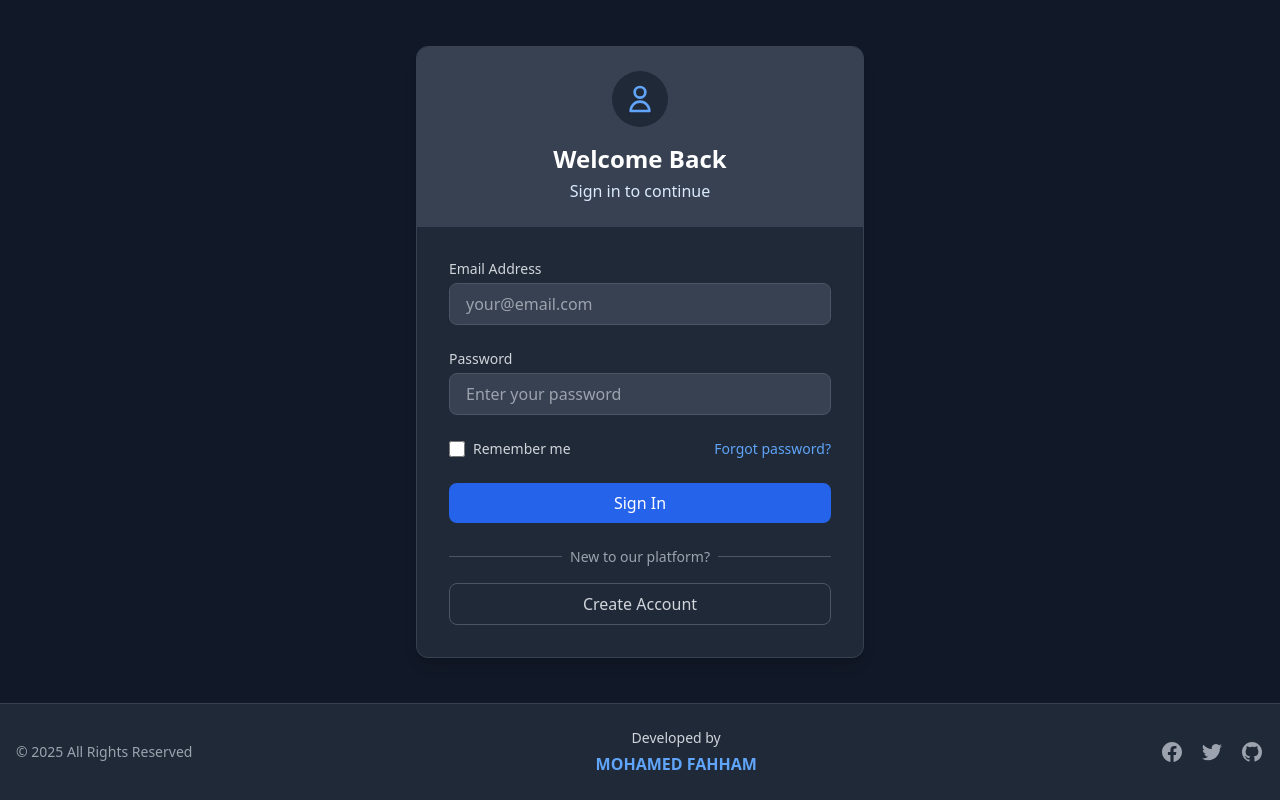
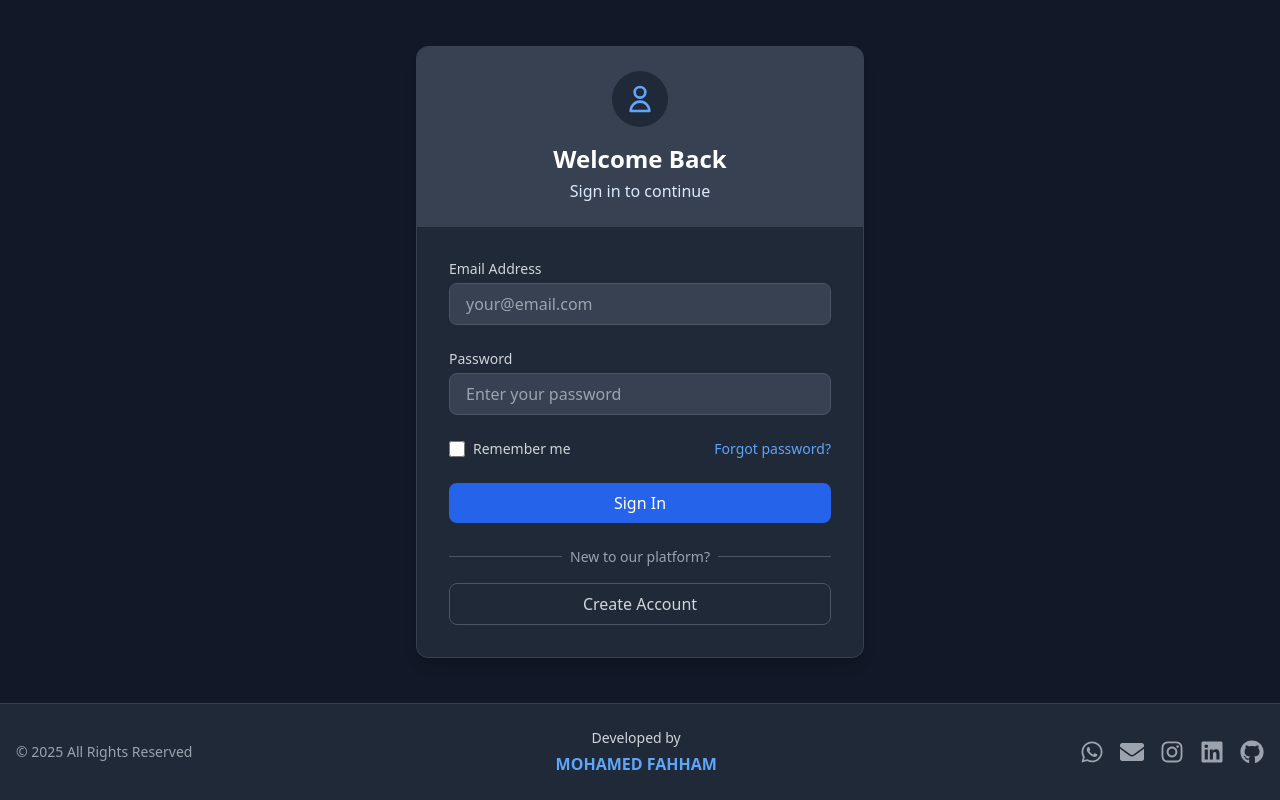
Before and after one commit to FahhaMohamed/Zoom-Clone-WebRTC, a React (Create React App) app in the folder client/: page /login in a window 1280 px wide. Built offline with nearby package versions, Linux system fonts and the light colour scheme.

Commit message:
added loading indicator

```diff
--- a/client/package.json
+++ b/client/package.json
@@ -12,6 +12,7 @@
     "react-dom": "^19.1.0",
     "react-hot-toast": "^2.5.2",
     "react-icons": "^5.5.0",
+    "react-loading-indicators": "^1.0.1",
     "react-redux": "^9.2.0",
     "react-router-dom": "^7.5.2",
     "react-scripts": "5.0.1",
--- a/client/src/App.js
+++ b/client/src/App.js
@@ -1,4 +1,4 @@
-import React from "react";
+import React, { useState } from "react";
 import {
   BrowserRouter as Router,
   Routes,
@@ -9,17 +9,23 @@ import HomePage from "./pages/HomePage";
 import LoginPage from "./pages/LoginPage";
 import RoomPage from "./pages/RoomPage";
 import AuthChecker from "./services/AuthChecker";
+import LoadingIndicator from "./components/loadingIndicator";
 
 const App = () => {
+  const [loading, setLoading] = useState(true);
   return (
     <Router>
-      <AuthChecker />
+      <AuthChecker setLoading={setLoading} />
+      {loading ? (
+        <LoadingIndicator />
+      ) : (
         <Routes>
           <Route path="*" element={<Navigate to="/login" replace />} />
           <Route path="/login" element={<LoginPage />} />
           <Route path="/home" element={<HomePage />} />
           <Route path="/room/:id" element={<RoomPage />} />
         </Routes>
+      )}
     </Router>
   );
 };
--- /dev/null
+++ b/client/src/components/loadingIndicator.js
@@ -0,0 +1,34 @@
+import { FourSquare } from "react-loading-indicators";
+import React from "react";
+import SocialLinks from "./socialLinks";
+
+export default function LoadingWithFooter() {
+  return (
+    <div className="flex flex-col min-h-screen">
+      <main className="flex-1 flex flex-col justify-center items-center bg-gray-900">
+        <FourSquare color="#D1D5DB" />
+        {/* <strong style={{color:"#D1D5DB"}}>Loading...</strong> */}
+      </main>
+
+      {/* Footer */}
+      <footer className="py-6 bg-gray-800 border-t border-gray-700">
+        <div className="container mx-auto px-4">
+          <div className="flex flex-col md:flex-row justify-between items-center">
+            <div className="text-center md:text-left mb-4 md:mb-0">
+              <p className="text-gray-400 text-sm">
+                © {new Date().getFullYear()} All Rights Reserved
+              </p>
+            </div>
+            <div className="flex flex-col items-center">
+              <p className="text-gray-300 font-medium text-sm mb-1">
+                Developed by
+              </p>
+              <p className="text-blue-400 font-bold">MOHAMED FAHHAM</p>
+            </div>
+            <SocialLinks/>
+          </div>
+        </div>
+      </footer>
+    </div>
+  );
+}
--- /dev/null
+++ b/client/src/components/socialLinks.js
@@ -0,0 +1,66 @@
+import {
+    FaWhatsapp,
+    FaEnvelope,
+    FaInstagram,
+    FaLinkedin,
+    FaGithub,
+  } from "react-icons/fa";
+
+  export default function SocialLinks() {
+    const linkClasses = "text-gray-400 hover:text-blue-400";
+    const iconClasses = "h-6 w-6";
+
+    return (
+      <div className="flex space-x-4 mt-4 md:mt-0">
+        {/* WhatsApp */}
+        <a
+          href="https://wa.me/1234567890"
+          className={linkClasses}
+          target="_blank"
+          rel="noopener noreferrer"
+        >
+          <span className="sr-only">WhatsApp</span>
+          <FaWhatsapp className={iconClasses} aria-hidden="true" />
+        </a>
+
+        {/* Email */}
+        <a href="mailto:youremail@example.com" className={linkClasses}>
+          <span className="sr-only">Email</span>
+          <FaEnvelope className={iconClasses} aria-hidden="true" />
+        </a>
+
+        {/* Instagram */}
+        <a
+          href="https://instagram.com/yourprofile"
+          className={linkClasses}
+          target="_blank"
+          rel="noopener noreferrer"
+        >
+          <span className="sr-only">Instagram</span>
+          <FaInstagram className={iconClasses} aria-hidden="true" />
+        </a>
+
+        {/* LinkedIn */}
+        <a
+          href="https://linkedin.com/in/yourprofile"
+          className={linkClasses}
+          target="_blank"
+          rel="noopener noreferrer"
+        >
+          <span className="sr-only">LinkedIn</span>
+          <FaLinkedin className={iconClasses} aria-hidden="true" />
+        </a>
+
+        {/* GitHub */}
+        <a
+          href="https://github.com/yourusername"
+          className={linkClasses}
+          target="_blank"
+          rel="noopener noreferrer"
+        >
+          <span className="sr-only">GitHub</span>
+          <FaGithub className={iconClasses} aria-hidden="true" />
+        </a>
+      </div>
+    );
+  }
--- a/client/src/pages/LoginPage.js
+++ b/client/src/pages/LoginPage.js
@@ -2,6 +2,7 @@ import React, { useEffect, useState } from "react";
 import { useDispatch, useSelector } from "react-redux";
 import { login, register } from "../services/auth.service";
 import { useNavigate } from "react-router-dom";
+import SocialLinks from "../components/socialLinks";
 
 function LoginPage() {
   const [isLoginView, setIsLoginView] = useState(true);
@@ -204,49 +205,7 @@ function LoginPage() {
               </p>
               <p className="text-blue-400 font-bold">MOHAMED FAHHAM</p>
             </div>
-            <div className="flex space-x-4 mt-4 md:mt-0">
-              <a href="/" className="text-gray-400 hover:text-blue-400">
-                <span className="sr-only">Facebook</span>
-                <svg
-                  className="h-6 w-6"
-                  fill="currentColor"
-                  viewBox="0 0 24 24"
-                  aria-hidden="true"
-                >
-                  <path
-                    fillRule="evenodd"
-                    d="M22 12c0-5.523-4.477-10-10-10S2 6.477 2 12c0 4.991 3.657 9.128 8.438 9.878v-6.987h-2.54V12h2.54V9.797c0-2.506 1.492-3.89 3.777-3.89 1.094 0 2.238.195 2.238.195v2.46h-1.26c-1.243 0-1.63.771-1.63 1.562V12h2.773l-.443 2.89h-2.33v6.988C18.343 21.128 22 16.991 22 12z"
-                    clipRule="evenodd"
-                  />
-                </svg>
-              </a>
-              <a href="/" className="text-gray-400 hover:text-blue-400">
-                <span className="sr-only">Twitter</span>
-                <svg
-                  className="h-6 w-6"
-                  fill="currentColor"
-                  viewBox="0 0 24 24"
-                  aria-hidden="true"
-                >
-                  <path d="M8.29 20.251c7.547 0 11.675-6.253 11.675-11.675 0-.178 0-.355-.012-.53A8.348 8.348 0 0022 5.92a8.19 8.19 0 01-2.357.646 4.118 4.118 0 001.804-2.27 8.224 8.224 0 01-2.605.996 4.107 4.107 0 00-6.993 3.743 11.65 11.65 0 01-8.457-4.287 4.106 4.106 0 001.27 5.477A4.072 4.072 0 012.8 9.713v.052a4.105 4.105 0 003.292 4.022 4.095 4.095 0 01-1.853.07 4.108 4.108 0 003.834 2.85A8.233 8.233 0 012 18.407a11.616 11.616 0 006.29 1.84" />
-                </svg>
-              </a>
-              <a href="/" className="text-gray-400 hover:text-blue-400">
-                <span className="sr-only">GitHub</span>
-                <svg
-                  className="h-6 w-6"
-                  fill="currentColor"
-                  viewBox="0 0 24 24"
-                  aria-hidden="true"
-                >
-                  <path
-                    fillRule="evenodd"
-                    d="M12 2C6.477 2 2 6.484 2 12.017c0 4.425 2.865 8.18 6.839 9.504.5.092.682-.217.682-.483 0-.237-.008-.868-.013-1.703-2.782.605-3.369-1.343-3.369-1.343-.454-1.158-1.11-1.466-1.11-1.466-.908-.62.069-.608.069-.608 1.003.07 1.531 1.032 1.531 1.032.892 1.53 2.341 1.088 2.91.832.092-.647.35-1.088.636-1.338-2.22-.253-4.555-1.113-4.555-4.951 0-1.093.39-1.988 1.029-2.688-.103-.253-.446-1.272.098-2.65 0 0 .84-.27 2.75 1.026A9.564 9.564 0 0112 6.844c.85.004 1.705.115 2.504.337 1.909-1.296 2.747-1.027 2.747-1.027.546 1.379.202 2.398.1 2.651.64.7 1.028 1.595 1.028 2.688 0 3.848-2.339 4.695-4.566 4.943.359.309.678.92.678 1.855 0 1.338-.012 2.419-.012 2.747 0 .268.18.58.688.482A10.019 10.019 0 0022 12.017C22 6.484 17.522 2 12 2z"
-                    clipRule="evenodd"
-                  />
-                </svg>
-              </a>
-            </div>
+            <SocialLinks/>
           </div>
         </div>
       </footer>
--- a/client/src/services/AuthChecker.js
+++ b/client/src/services/AuthChecker.js
@@ -3,19 +3,20 @@ import { useNavigate } from "react-router-dom";
 import { useDispatch } from "react-redux";
 import { userProfile } from "../services/auth.service";
 
-export default function AuthChecker() {
+export default function AuthChecker({ setLoading }) {
   const navigate = useNavigate();
   const dispatch = useDispatch();
 
   useEffect(() => {
     (async () => {
       const valid = await userProfile(dispatch);
+      setLoading(false);
       if (!valid) {
         navigate("/login", { replace: true });
       }
       console.log("ISAUTH :: ", valid);
     })();
-  }, [dispatch, navigate]);
+  }, [dispatch, navigate, setLoading]);
 
   return null;
 }
--- a/client/src/services/auth.service.js
+++ b/client/src/services/auth.service.js
@@ -13,7 +13,8 @@ import {
 
 import { setConfig } from "./setConfig";
 
-const API_URL = "https://videoconnectserver-production.up.railway.app/api/v1/auth";
+const API_URL =
+  "https://videoconnectserver-production.up.railway.app/api/v1/auth";
 
 export const login = (email, password) => async (dispatch) => {
   dispatch(loginRequest());
@@ -24,6 +25,8 @@ export const login = (email, password) => async (dispatch) => {
         console.log("TOKEN : ", res.data.token);
         dispatch(loginSuccess(res.data.user));
         localStorage.setItem("token", res.data.token);
+        localStorage.setItem("user", res.data.user.name);
+        localStorage.setItem("email", res.data.user.email);
         return <b>Login successful!</b>;
       },
       error: (err) => {
@@ -45,6 +48,8 @@ export const register = (name, email, password) => async (dispatch) => {
           console.log("TOKEN : ", res.data.token);
           dispatch(loginSuccess(res.data.user));
           localStorage.setItem("token", res.data.token);
+          localStorage.setItem("user", res.data.user.name);
+          localStorage.setItem("email", res.data.user.email);
           return <b>Signup successful!</b>;
         },
         error: (err) => {
```
Also changed, not shown: client/src/pages/HomePage.js (+16 -49 lines), 1 other file (tests, documents, lock files or other folders). Lines whose indentation alone changed are shown as unchanged.
